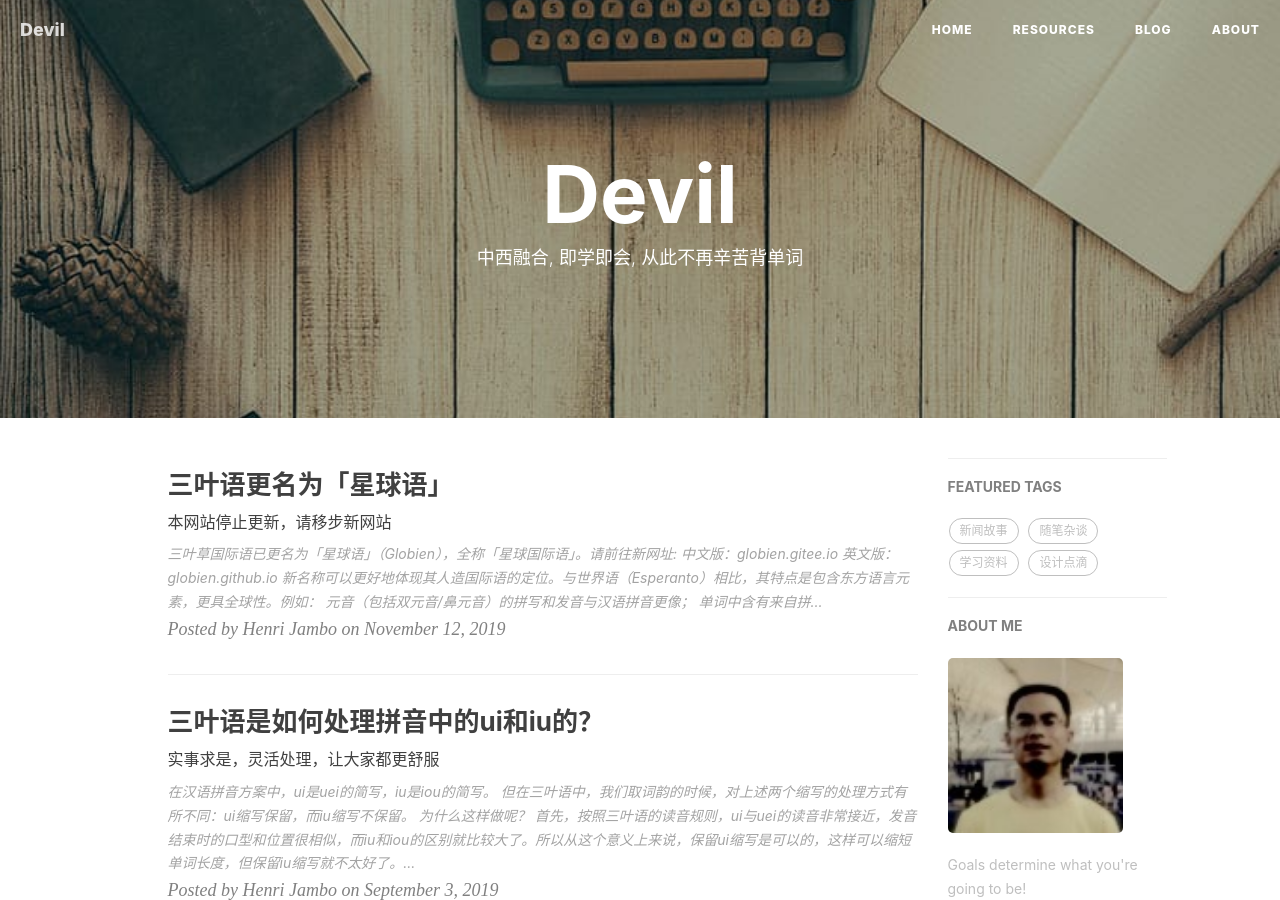
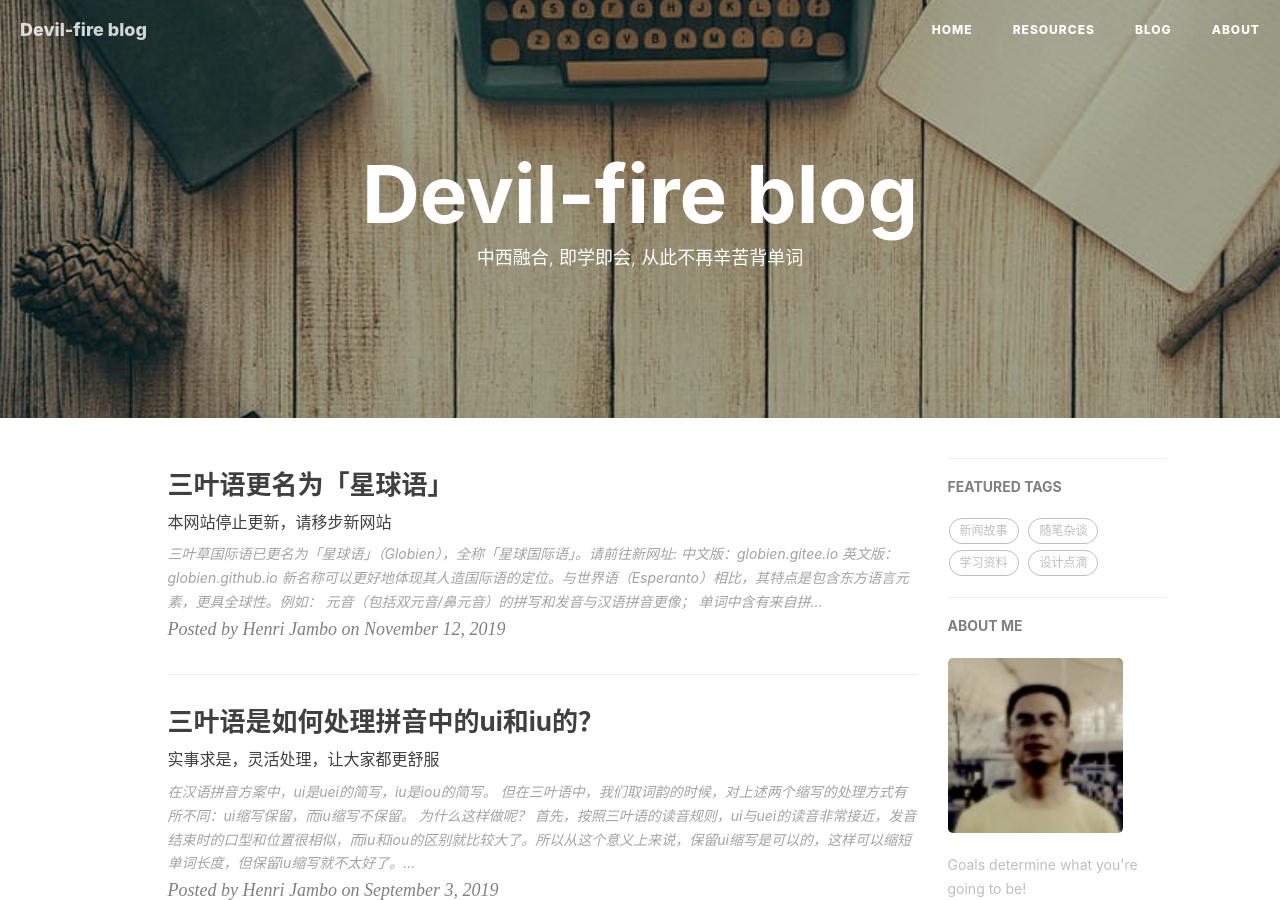
Before and after one commit to Devil-fire/Devil-fire.github.io, a Jekyll site: the page built from index.html, in a window 1280 px wide and 900 px high. Built offline with Jekyll 4.4.1, drawn with Linux system fonts in a browser that asks for light colours; nearby versions of some CDN libraries; the list of posts is cut into pages by our own code; comment, search, counter and statistics services are not loaded; some of the changed text lies outside the part shown.

Commit message:
Update _config.yml

```diff
--- a/_config.yml
+++ b/_config.yml
@@ -1,5 +1,5 @@
 # Site settings
-title: Devil
+title: Devil-fire blog
 SEOTitle: Devil
 header-img: img/post-bg-desk.jpg
 email: 469504137@qq.com
```
